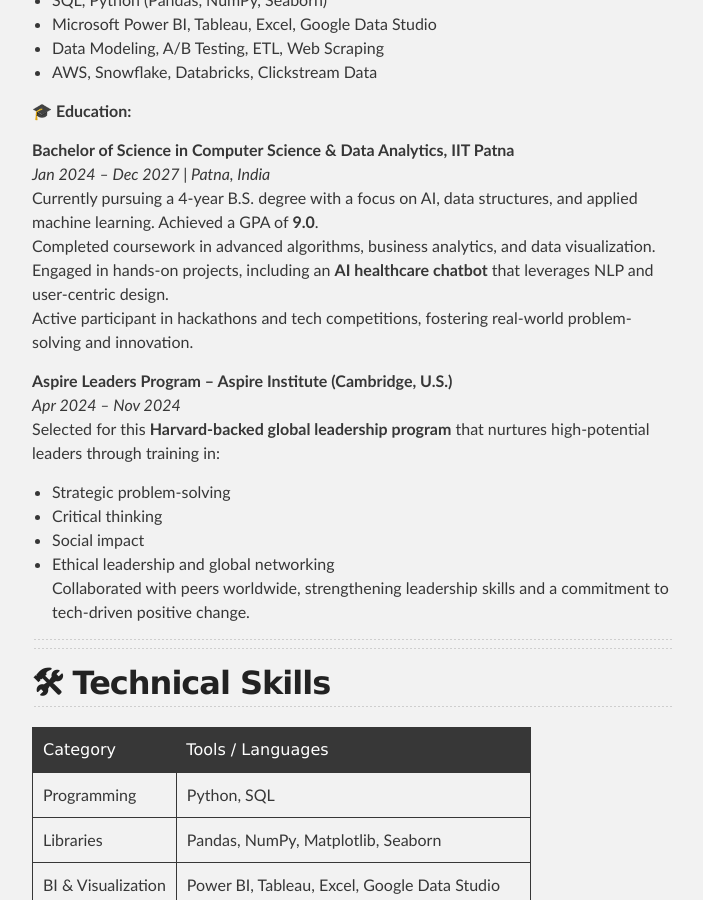
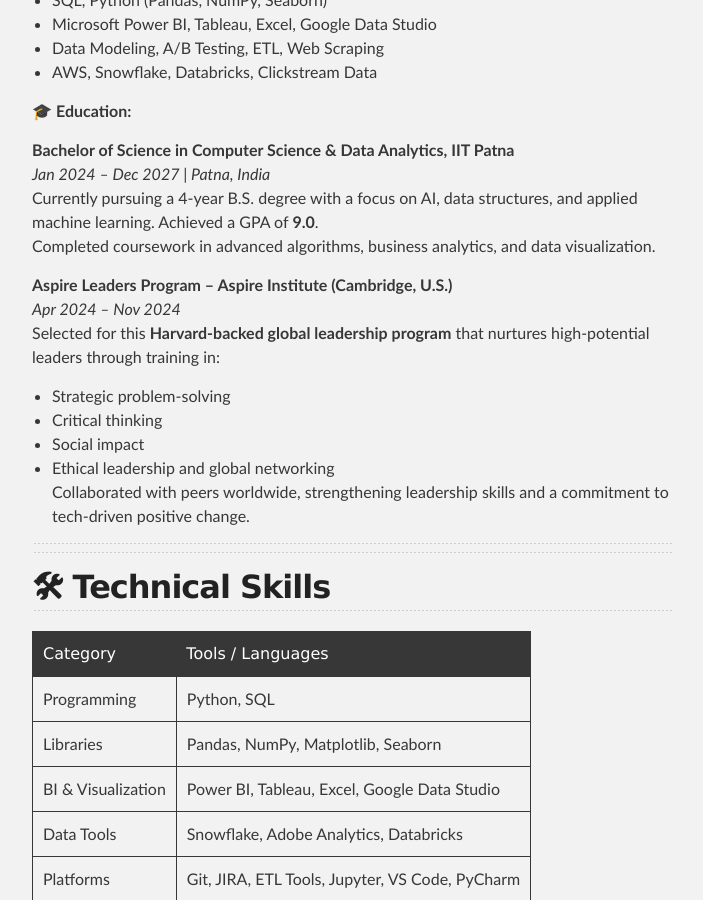
Before and after one commit to soudeeptikadar/soudeeptikadar.github.io, a Jekyll site: the page built from index.md, in a window 1280 px wide and 900 px high, scrolled down 556 px. Shown: the whole window, without its empty margins (288-991 px from the left). Built offline with Jekyll 4.4.1, drawn with Linux system fonts in a browser that asks for light colours; our own code applies the rules of GitHub Pages for plain Markdown files.

Commit message:
Update index.md

```diff
--- a/index.md
+++ b/index.md
@@ -21,8 +21,6 @@
 *Jan 2024 – Dec 2027 | Patna, India*
 Currently pursuing a 4-year B.S. degree with a focus on AI, data structures, and applied machine learning. Achieved a GPA of **9.0**.
 Completed coursework in advanced algorithms, business analytics, and data visualization.
-Engaged in hands-on projects, including an **AI healthcare chatbot** that leverages NLP and user-centric design.
-Active participant in hackathons and tech competitions, fostering real-world problem-solving and innovation.
 
 **Aspire Leaders Program – Aspire Institute (Cambridge, U.S.)**
 *Apr 2024 – Nov 2024*
```
